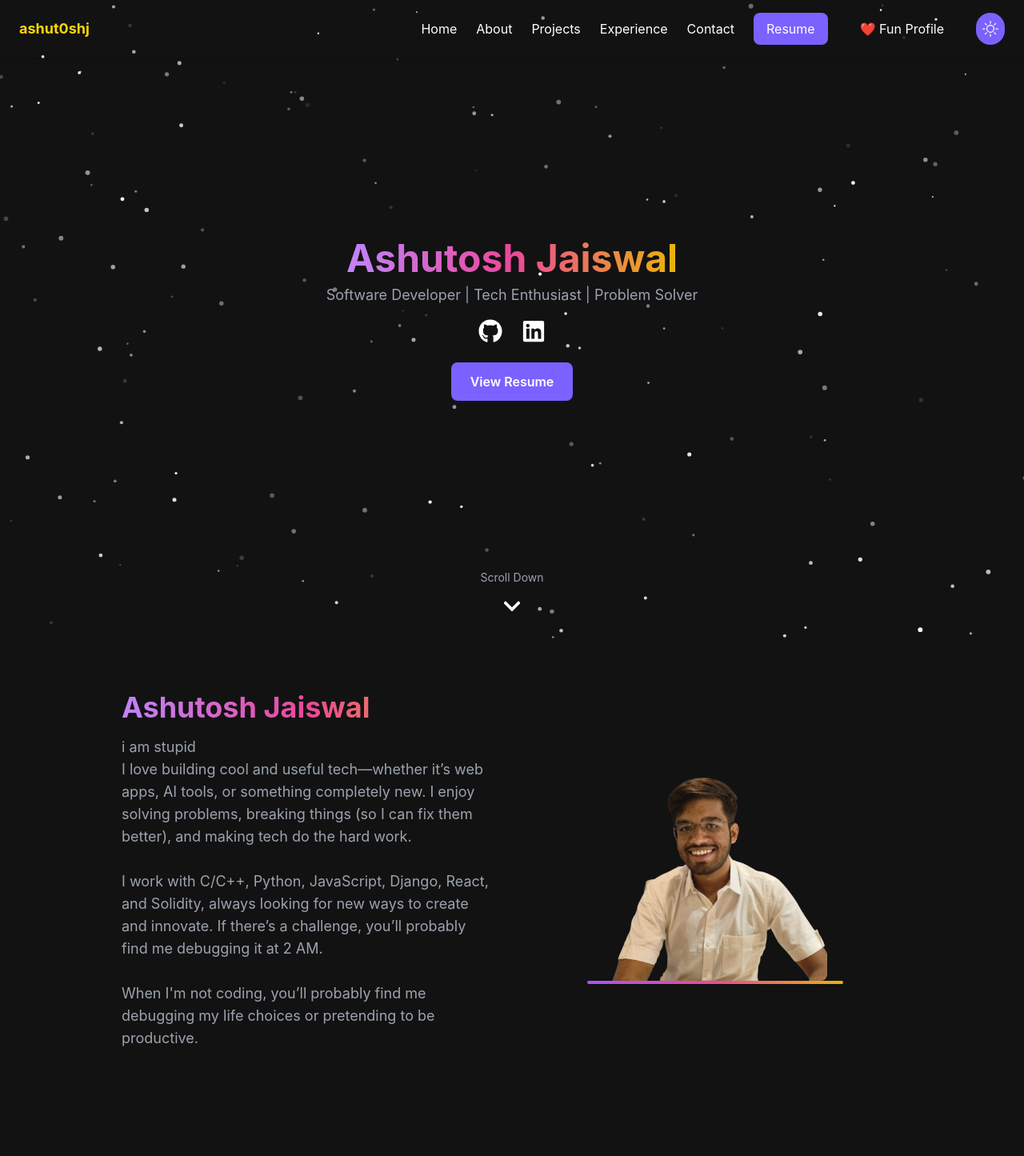
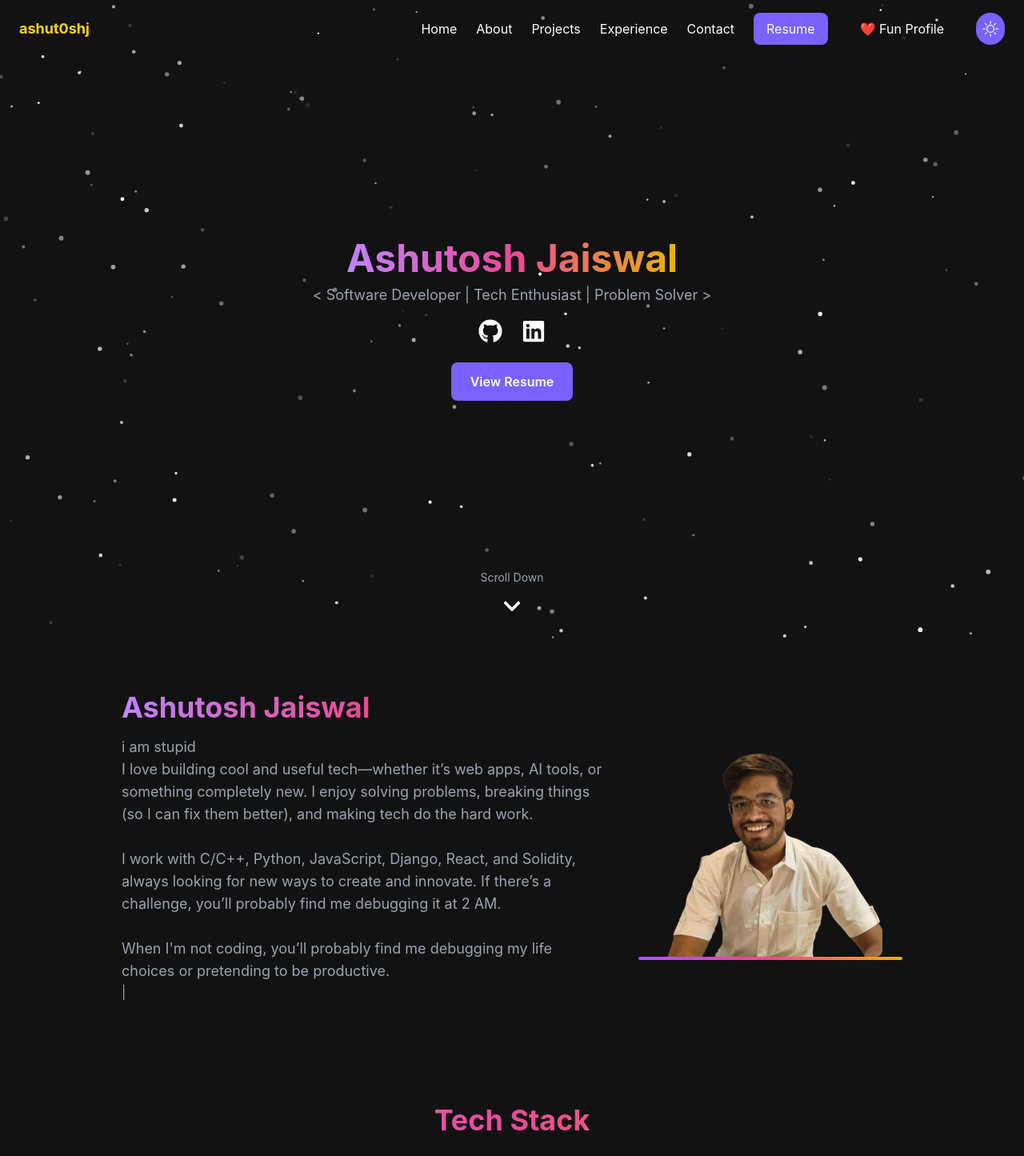
Before and after one commit to ashut0shj/about, a React (Create React App) app: page / in a window 1280 px wide. Shown: the top 1445 px of the page at 80% size. Built offline with nearby package versions, Linux system fonts and the light colour scheme.

Commit message:
meri maut

```diff
--- a/src/components/About.jsx
+++ b/src/components/About.jsx
@@ -27,7 +27,7 @@ const About = () => {
   <br /><br />
   When I'm not coding, you’ll probably find me debugging my life choices or pretending to be productive.
 </p>
-
+<span className="animate-pulse">|</span>
       </motion.div>
 
       {/* Right Side (Image) */}
@@ -35,19 +35,29 @@ const About = () => {
   initial={{ opacity: 1, x: 50 }}
   animate={{ opacity: 1, x: 0 }}
   transition={{ duration: 1 }}
-  className="flex flex-col items-center flex-1 relative z-10"
+  className="flex flex-col items-center justify-center"
 >
-  {/* Image */}
-  <div className="rounded-lg">
+  {/* Image Animation - Now Properly Positioned */}
+  <motion.div
+    initial={{ y: 50, opacity: 0 }} // Starts slightly lower
+    whileInView={{ y: 0, opacity: 1 }}
+    transition={{ duration: 1, delay: 0.5, ease: "easeOut" }}
+    className="" // Ensures image is above the line
+  >
     <img
       src="/pr1.png"
       alt="Ashutosh Jaiswal"
       className="w-[280px] h-[280px] object-cover rounded-lg"
     />
-  </div>
+  </motion.div>
 
-  {/* Gradient Line Below the Image */}
-  <div className="w-[320px] h-[4px] bg-gradient-to-r from-purple-500 via-pink-500 to-yellow-500 rounded-full"></div>
+  {/* Gradient Line - Positioned Below the Image */}
+  <motion.div
+    initial={{ width: 0 }}
+    whileInView={{ width: "330px" }} // Matches image width
+    transition={{ duration: 1, ease: "easeOut" }}
+    className="  h-[4px] bg-gradient-to-r from-purple-500 via-pink-500 to-yellow-500 rounded-full"
+  ></motion.div>
 </motion.div>
 
     </section>
--- a/src/components/Hero.jsx
+++ b/src/components/Hero.jsx
@@ -1,11 +1,36 @@
 import { motion } from "framer-motion";
-import { FaGithub, FaLinkedin } from "react-icons/fa";
-import { useNavigate } from "react-router-dom"; // Import navigation hook
+import { FaGithub, FaLinkedin, FaChevronDown } from "react-icons/fa";
+import { useNavigate } from "react-router-dom";
+import { useState, useEffect } from "react";
 import ParticlesBackground from "./ParticlesBackground";
-import { FaChevronDown } from "react-icons/fa"; // Import scroll down icon
 
 const Hero = () => {
-  const navigate = useNavigate(); // Initialize navigation
+  const navigate = useNavigate();
+
+  // Typing Effect State
+  const fullText = "< Software Developer | Tech Enthusiast | Problem Solver > ";
+  const [typedText, setTypedText] = useState("");
+  const [index, setIndex] = useState(0);
+  const [cursorVisible, setCursorVisible] = useState(true);
+
+  // Typing Effect Logic
+  useEffect(() => {
+    if (index < fullText.length) {
+      const timeout = setTimeout(() => {
+        setTypedText((prev) => prev + fullText[index]);
+        setIndex(index + 1);
+      }, 25);
+      return () => clearTimeout(timeout);
+    }
+  }, [index]);
+
+  // Blinking Cursor Effect
+  useEffect(() => {
+    const cursorInterval = setInterval(() => {
+      setCursorVisible((prev) => !prev);
+    }, 500);
+    return () => clearInterval(cursorInterval);
+  }, []);
 
   return (
     <section id="home" className="relative h-screen flex flex-col justify-center items-center text-center">
@@ -15,20 +40,28 @@ const Hero = () => {
   initial={{ opacity: 0, y: -20 }}
   animate={{ opacity: 1, y: 0 }}
   transition={{ duration: 1 }}
+  whileHover={{
+    textShadow: ["0px 0px 10px rgba(255,0,150,0.5)", "0px 0px 15px rgba(0,255,255,0.5)"],
+    x: [0, -5, 5, -5, 5, 0],
+    transition: { duration: 0.2, repeat: Infinity }
+  }}
   className="text-5xl font-bold bg-gradient-to-r from-purple-400 via-pink-500 to-yellow-500 bg-clip-text text-transparent"
 >
   Ashutosh Jaiswal
 </motion.h1>
 
+      {/* Typing Effect */}
       <motion.p
         initial={{ opacity: 0, y: 10 }}
         animate={{ opacity: 1, y: 0 }}
         transition={{ duration: 1.2, delay: 0.2 }}
         className="text-lg text-gray-400 mt-2"
       >
-        Software Developer | Tech Enthusiast | Problem Solver
+        {typedText}
+        <span className="text-gray-400 text-lg">{cursorVisible ? "█" : ""}</span>
       </motion.p>
 
+      {/* Social Links */}
       <motion.div
         initial={{ opacity: 0, scale: 0.8 }}
         animate={{ opacity: 1, scale: 1 }}
@@ -48,7 +81,7 @@ const Hero = () => {
         initial={{ opacity: 0, y: 20 }}
         animate={{ opacity: 1, y: 0 }}
         transition={{ duration: 1.2, delay: 0.6 }}
-        onClick={() => navigate("/resume")} // Redirect to Resume Page
+        onClick={() => navigate("/resume")}
         className="mt-6 px-6 py-3 bg-purpleCard text-white font-semibold rounded-lg hover:bg-yellowAccent transition"
       >
         View Resume
```
Lines whose indentation alone changed are shown as unchanged.
